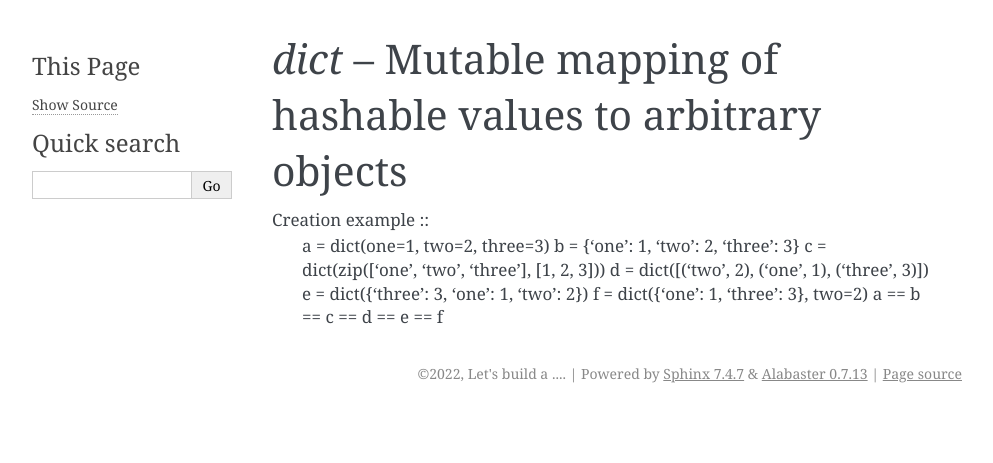
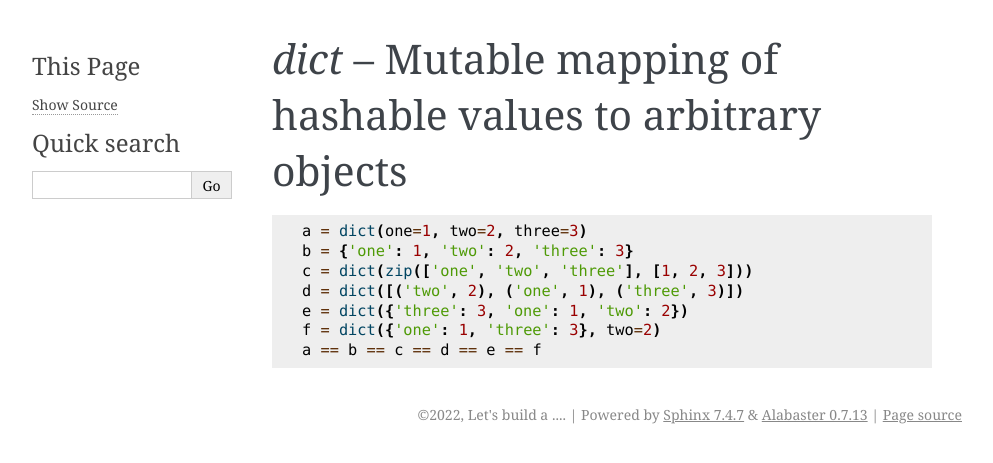
Before and after one commit to letsbuilda/docs-python, a Sphinx documentation site: the page built from source/api/standard-library/builtins/dict.rst, in a window 1280 px wide. Shown: the top 463 px of the page, without its empty margins (148-1141 px from the left). Built offline with Sphinx 7.4.7, drawn with Linux system fonts in a browser that asks for light colours.

Commit message:
codeblock test 3
Signed-off-by: GitHub <noreply@github.com>

```diff
--- a/source/api/standard-library/builtins/dict.rst
+++ b/source/api/standard-library/builtins/dict.rst
@@ -1,7 +1,8 @@
 `dict` -- Mutable mapping of hashable values to arbitrary objects
 =================================================================
 
-Creation example ::
+.. code-block::
+
     a = dict(one=1, two=2, three=3)
     b = {'one': 1, 'two': 2, 'three': 3}
     c = dict(zip(['one', 'two', 'three'], [1, 2, 3]))
```
